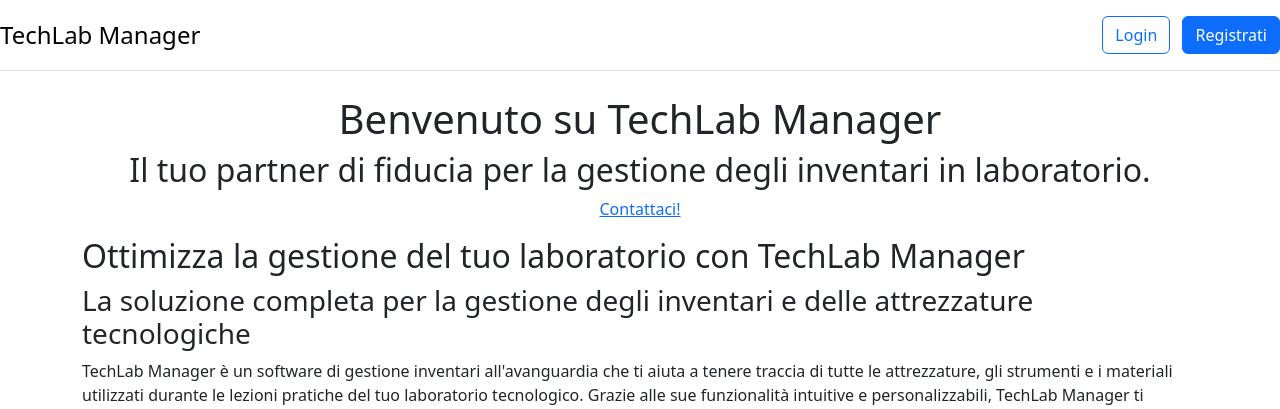
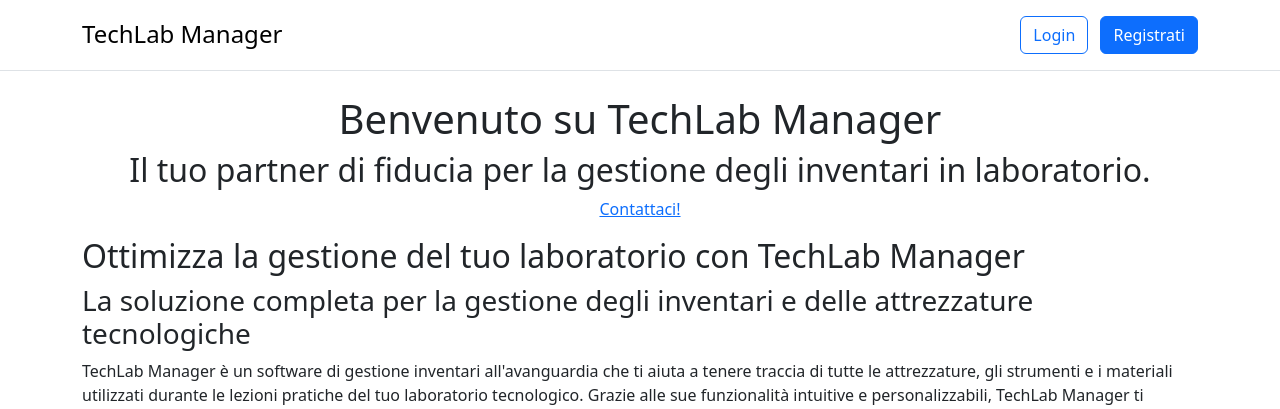
Before and after one commit to francescomasala/School-PHP-Project, a PHP site: page / in a window 1280 px wide. Shown: the top 409 px of the page. Run offline with PHP 8.4, Linux system fonts and the light colour scheme.

Commit message:
Updated navbar

```diff
--- a/snippets/navbarUnlogged.php
+++ b/snippets/navbarUnlogged.php
@@ -1,10 +1,17 @@
 <header class="d-flex flex-wrap justify-content-center py-3 mb-4 border-bottom">
-    <a href="/" class="d-flex align-items-center mb-5 mb-md-0 me-md-auto link-body-emphasis text-decoration-none">
-        <span class="fs-4">TechLab Manager</span>
-    </a>
+    <div class="container">
+        <div class="row">
+            <div class="col-6">
+            <a href="/" class="d-flex align-items-center link-body-emphasis text-decoration-none">
+                <span class="fs-4 justify-content-sm-start">TechLab Manager</span>
+            </a>
+            </div>
 
-    <div class="col-md-3 text-end">
-        <a href="/auth/signin.php" class="btn btn-outline-primary me-2">Login</a>
-        <a href="/auth/signup.php" class="btn btn-primary">Registrati</a>
+            <div class="col-6 text-end">
+                <a href="/auth/signin.php" class="btn btn-outline-primary me-2">Login</a>
+                <a href="/auth/signup.php" class="btn btn-primary">Registrati</a>
+            </div>
+        </div>
+
     </div>
 </header>
```
